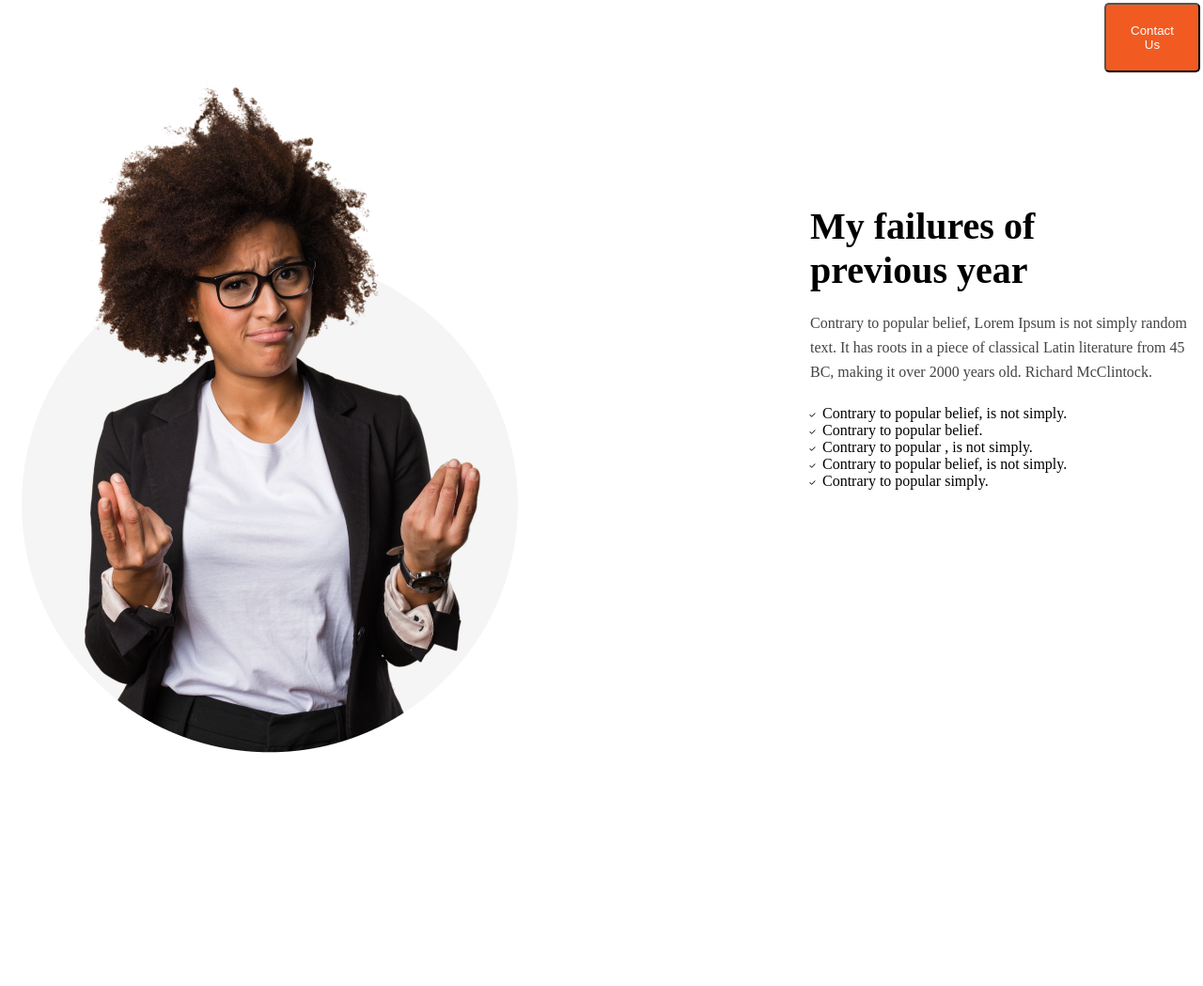
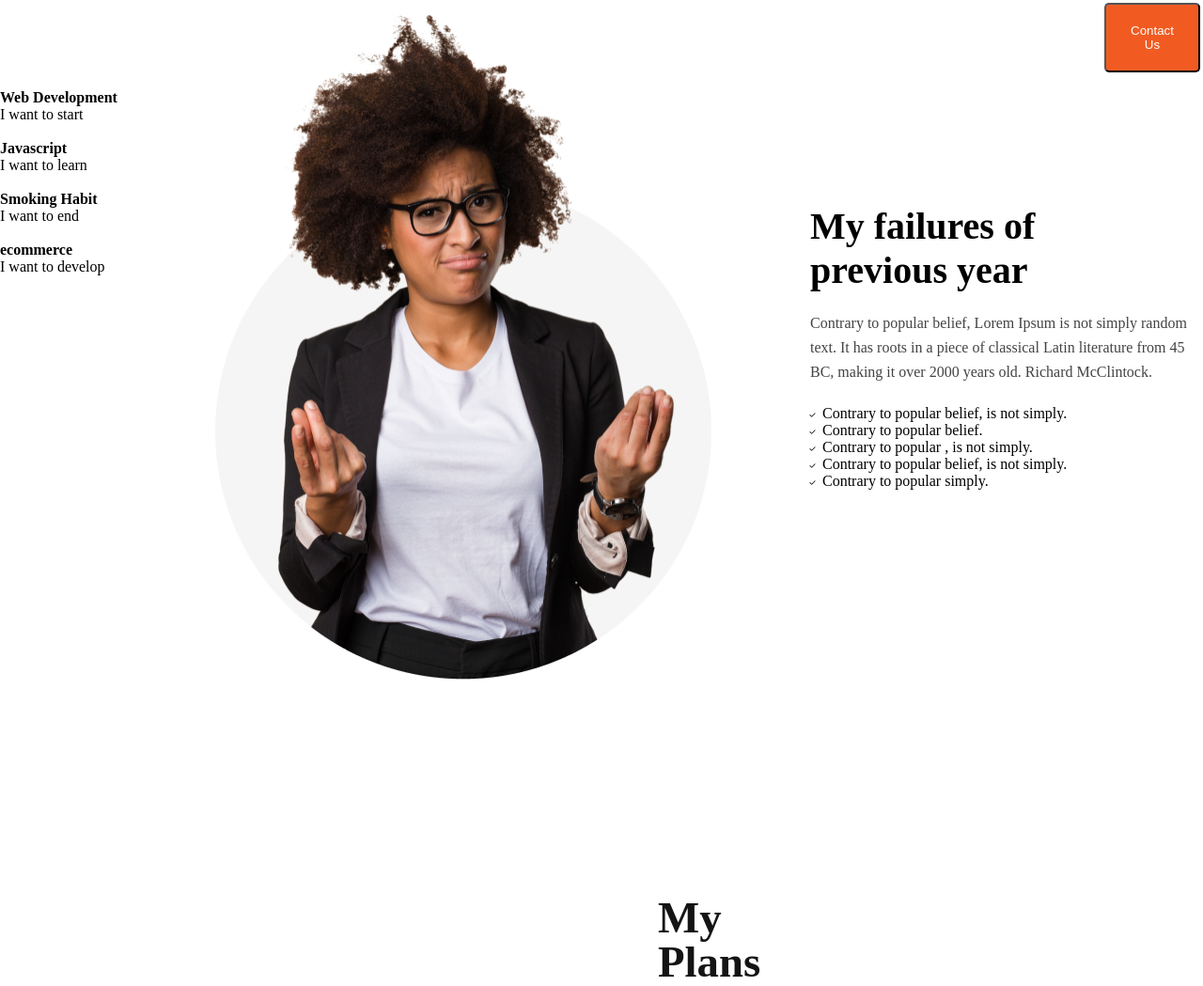
Before and after one commit to sujoy6/my-1st-assessment, a plain HTML site: page index.html in a window 1280 px wide. Shown: the part 839-1888 px from the top of the page at 94% size. Before the commit the page ends 1644 px from the top, so only its background shows below. Drawn offline with Linux system fonts and the light colour scheme.

Commit message:
person-photo

```diff
--- a/index.html
+++ b/index.html
@@ -5,11 +5,15 @@
     <meta http-equiv="X-UA-Compatible" content="IE=edge" />
     <meta name="viewport" content="width=device-width, initial-scale=1.0" />
     <title>NEW YEAR NEW ME</title>
-    <script src="https://kit.fontawesome.com/8ed8dba8b4.js" crossorigin="anonymous"></script>
+    <script
+      src="https://kit.fontawesome.com/8ed8dba8b4.js"
+      crossorigin="anonymous"
+    ></script>
     <link rel="stylesheet" href="styles/styles.css" />
   </head>
   <body>
     <header class="banner">
+      <!-- header -->
       <div class="">
         <h3 class="header-title">All Thinks Are Possible If You believe</h3>
         <p class="header-description">
@@ -20,6 +24,7 @@
         <button class="header-button">Contact Us</button>
       </div>
       <body>
+        <!-- person -->
         <section>
           <div>
             <h2 class="next-header">My failures of previous year</h2>
@@ -40,8 +45,34 @@
               </ul>
             </div>
             <div>
-                <img src="/images/person.png" alt="">
+              <img class="person-photo" src="/images/person.png" alt="" />
             </div>
+          </div>
+        </section>
+
+        <div class="my-plans">
+          <h3>My Plans</h3>
+        </div>
+        <section>
+          <div>
+            <img src="" alt="" />
+            <h4>Web Development</h4>
+            <p>I want to start</p>
+          </div>
+          <div>
+            <img src="" alt="">
+            <h4>Javascript</h4>
+            <p>I want to learn</p>
+          </div>
+          <div>
+            <img src="" alt="">
+            <h4>Smoking Habit</h4>
+            <p>I want to end</p>
+          </div>
+          <div>
+            <img src="" alt="">
+            <h4>ecommerce</h4>
+            <p>I want to develop</p>
           </div>
         </section>
       </body>
--- a/styles/styles.css
+++ b/styles/styles.css
@@ -70,13 +70,33 @@
   color: #444343;
 }
 
-.list{
+.list {
   position: absolute;
   width: 349px;
   height: 162px;
   left: 835px;
   top: 1270px;
 }
-li{
+li {
   list-style-image: url(/images/check-solid.svg);
 }
+.person-photo {
+  position: absolute;
+  width: 569px;
+  height: 723.3px;
+  left: 206px;
+  top: 839px;
+}
+.my-plans{
+    position: absolute;
+width: 179px;
+height: 70px;
+left: 700px;
+top: 1792.3px;
+font-family: 'Work Sans';
+font-style: normal;
+font-weight: 700;
+font-size: 40px;
+line-height: 47px;
+color: #151414;
+}
```
Lines whose indentation alone changed are shown as unchanged.
